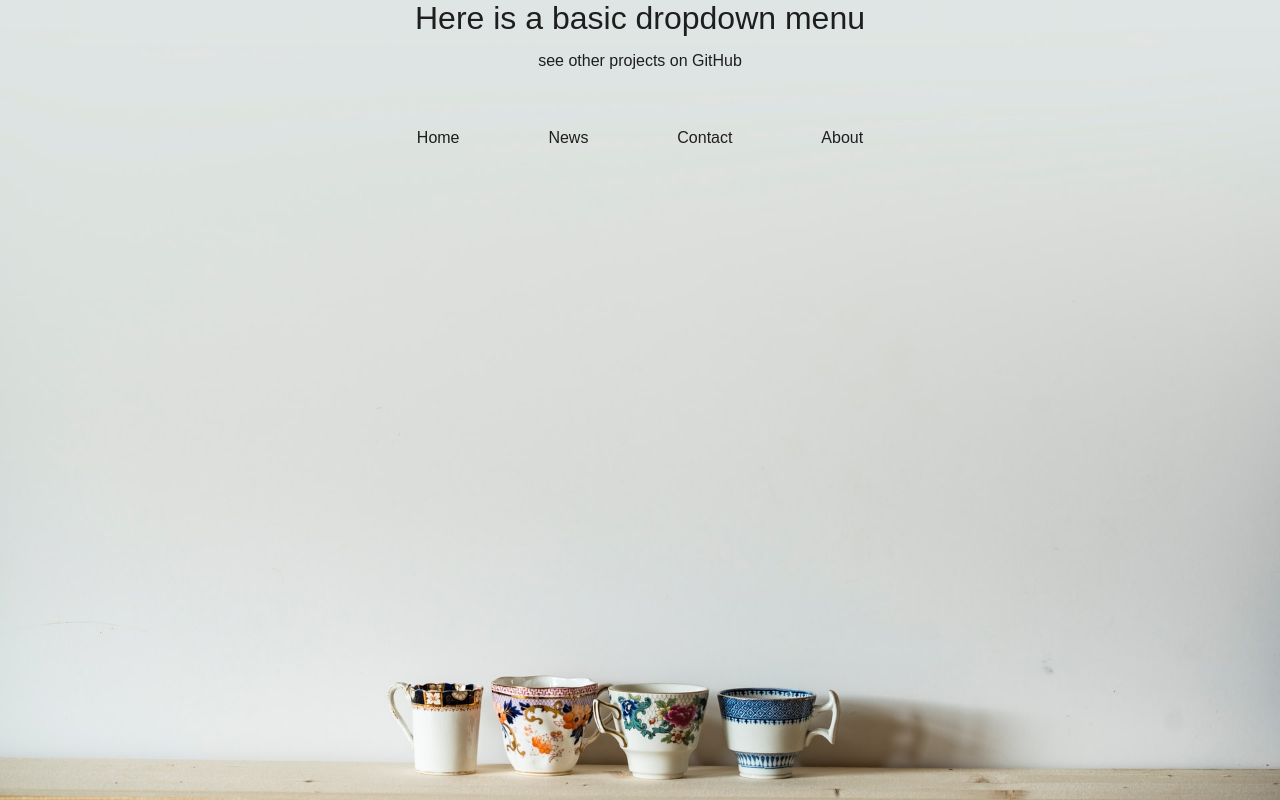
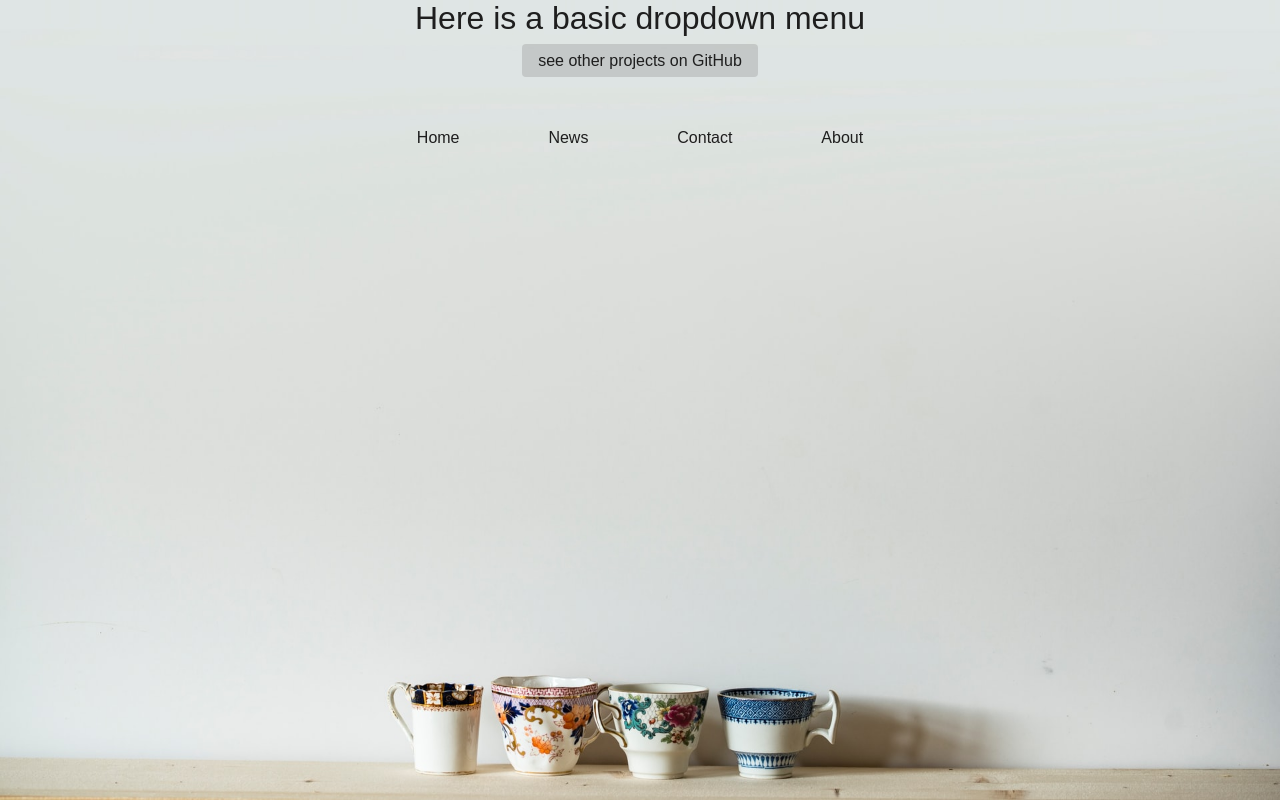
Before and after one commit to rezathematic/navbars, a plain HTML site: page nav1/index.html in a window 1280 px wide. Drawn offline with Linux system fonts and the light colour scheme; files whose address does not match are found by name.

Commit message:
updated css nav1

```diff
--- a/nav1/style.css
+++ b/nav1/style.css
@@ -80,7 +80,6 @@ li {
       color: black;
       text-decoration: underline;
   }
-<<<<<<< HEAD
 
   .container > a {
     padding: 0.5rem 1rem;
@@ -93,5 +92,3 @@ li {
       background-color: crimson;
       color: white;
   }
-=======
->>>>>>> fad89b7abcf48b1bfb7a103357c5a3b53fbc895f
```
